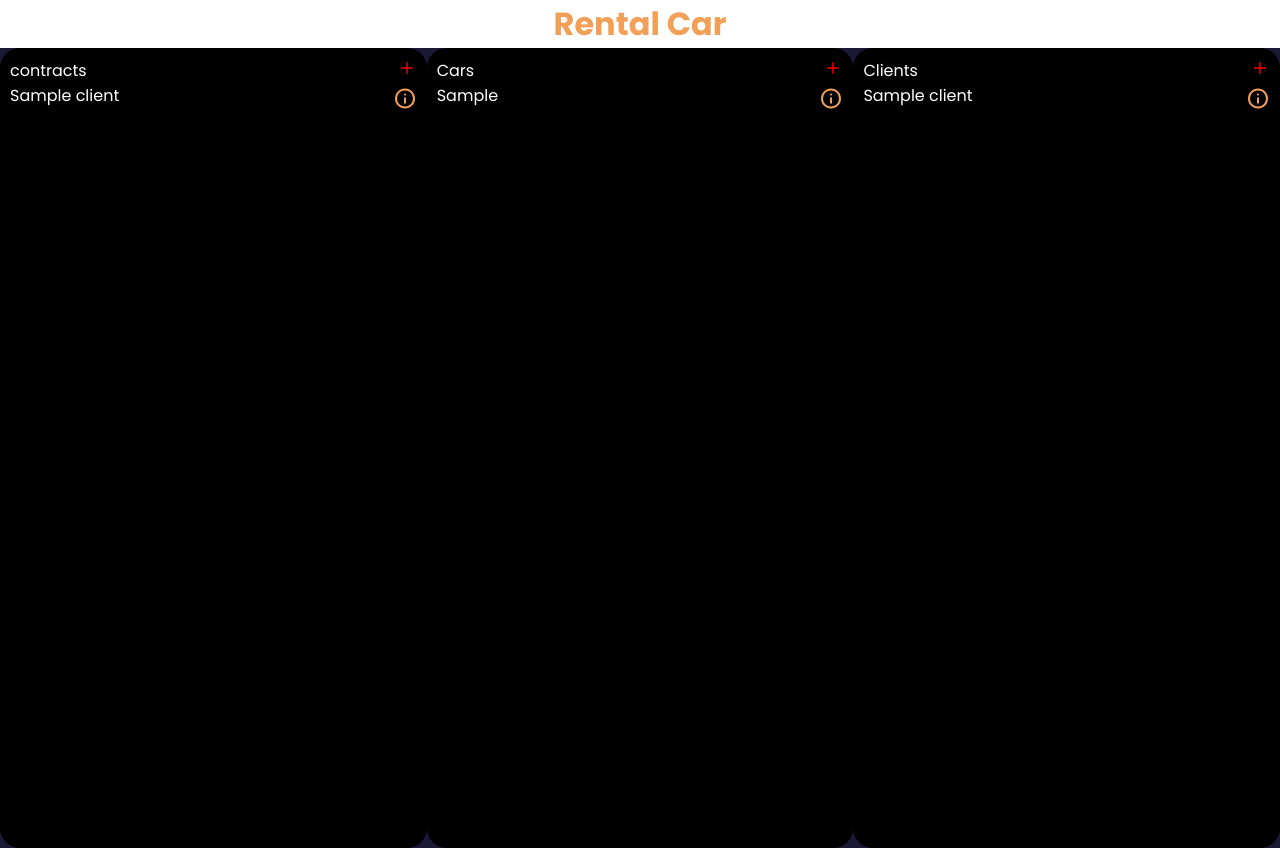
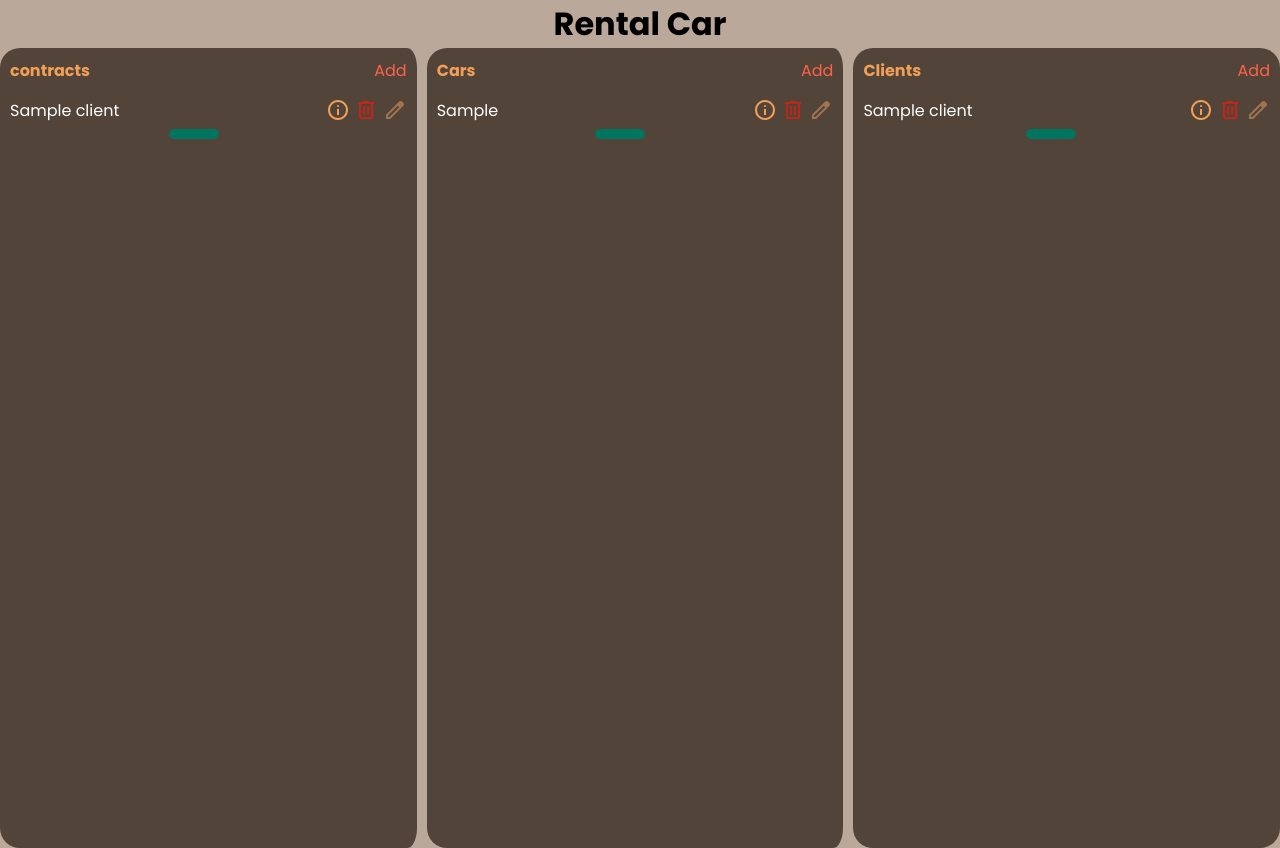
Before and after one commit to hamideddinemouad/Car-Rental-Software, a PHP site: page / in a window 1280 px wide. Run offline with PHP 8.4, Linux system fonts and the light colour scheme; tables that the repository leaves empty or names only in its code hold one stand-in row (values such as "Sample post"); data that the repository does not hold is empty.

Commit message:
some styling

```diff
--- a/database.php
+++ b/database.php
@@ -14,11 +14,29 @@ function rendercontracts($db)
     while ($contract = $query_contracts->fetch_assoc())
     {
         $name = getNameFromId($db, $contract);
-        echo "<div id='$name' class='clientInfo'> <div  class='name-icon'> <span>$name</span> <span><img src='images/info.svg' alt=''></span></div>
-        <div class='to-hide'><span>Duration: {$contract['duration']} days</span></div>
-        <div class='to-hide'><span>Start date: {$contract['Start_date']}</span></div>
-        <div class='to-hide'><span>End date: {$contract['End_date']}</span></div>
-        <div class='to-hide'><span>Car: {$contract['plate_c']}</span></div>
+        echo
+        "<div id='{$name}' class='clientInfo'>
+        <div class='name-icon'>
+            <span class='namespan'>{$name}</span>
+            <div>
+                <span class='infospan'><img src='images/info.svg' alt=''></span>
+                <span class='deletespan'><img src='images/delete.svg' alt=''></span>
+                <span class='editspan'><img src='images/edit.svg' alt=''></span>
+            </div>
+            <div class='to-hide'>
+                <span>Duration: {$contract['duration']} days</span>
+            </div>
+            <div class='to-hide'>
+                <span>Start date: {$contract['Start_date']}</span>
+            </div>
+            <div class='to-hide'>
+                <span>End date: {$contract['End_date']}</span>
+            </div>
+            <div class='to-hide'>
+                <span>Car: {$contract['plate_c']}</span>
+            </div>
+        </div>
+        <div class='theline'></div>
         </div>";
     }
 }
@@ -28,11 +46,27 @@ function rendercars($db)
     while ($car = $query_cars->fetch_assoc())
     {
 
-        echo "<div id='{$car['plate']}' class='clientInfo'> <div  class='name-icon'> <span>{$car['plate']}</span> <span><img src='images/info.svg' alt=''></span></div>
-        <div class='to-hide'><span>Brand: {$car['brand']} </span></div>
-        <div class='to-hide'><span>Model: {$car['model']}</span></div>
-        <div class='to-hide'><span>Purchase date: {$car['purchase_date']}</span></div>
-        </div>";
+    echo
+        "<div id='{$car['plate']}' class='clientInfo'>
+        <div  class='name-icon'>
+            <span class='namespan'>{$car['plate']}</span>
+            <div>
+                <span class='infospan'><img src='images/info.svg' alt=''></span>
+                <span class='deletespan'><img src='images/delete.svg' alt=''></span>
+                <span class='editspan'><img src='images/edit.svg' alt=''></span>
+            </div>
+        </div>
+        <div class='to-hide'>
+            <span>Brand: {$car['brand']}</span>
+        </div>
+        <div class='to-hide'>
+            <span>Model: {$car['model']}</span>
+        </div>
+        <div class='to-hide'>
+            <span>Purchase date: {$car['purchase_date']}</span>
+        </div>
+        <div class='theline'></div>
+    </div>";
     }
 }
 function renderclients($db)
@@ -40,9 +74,24 @@ function renderclients($db)
     $query_clients = $db->query("SELECT * FROM clients");
     while ($client = $query_clients->fetch_assoc())
     {
-    echo "<div id='{$client['name']}' class='clientInfo'> <div  class='name-icon'> <span>{$client['name']}</span> <span><img src='images/info.svg' alt=''></span></div>
-         <div class='to-hide'><span>Adress: {$client['adress']}</span></div>
-         <div class='to-hide'><span>Phone: {$client['phone']}</span></div> </div>";
+    echo
+    "<div id='{$client['name']}_client' class='clientInfo'>
+    <div  class='name-icon'>
+        <span class='namespan'>{$client['name']}</span>
+        <div>
+            <span class='infospan'><img src='images/info.svg' alt=''></span>
+            <span class='deletespan'><img src='images/delete.svg' alt=''></span>
+            <span class='editspan'><img src='images/edit.svg' alt=''></span>
+        </div>
+    </div>
+         <div class='to-hide'>
+            <span>Adress: {$client['adress']}</span>
+        </div>
+         <div class='to-hide'>
+            <span>Phone: {$client['phone']}</span>
+        </div>
+        <div class='theline'></div>
+    </div>";
     }
 }
 function accessdb()
--- /dev/null
+++ b/delete_contract.php
@@ -0,0 +1 @@
+<?php
--- /dev/null
+++ b/index.html
@@ -0,0 +1 @@
+<div class="theline"> _____________ </div>
--- a/index.php
+++ b/index.php
@@ -14,7 +14,6 @@
 </head>
 <body>
     <h1>Rental Car</h1>
-
     <main>
     <form class="car-form" action="forms/form_handler.php" method="post">
         <input type="hidden" value="car-form" name="form-type">
@@ -73,20 +72,19 @@
     </form>
     <div class="contracts">
         <div class="titlecontracts">
-            <p>contracts</p>
-        <div class="pluscontracts"><img src="images/plus.svg" alt=""></div>
+            <p class="titles">contracts</p>
+        <div class="pluscontracts">Add</div>
         </div>
         <?php rendercontracts($db);?>
     </div>
     <div class="cars">
-        <div class="titlecars"><p>Cars</p><div class="pluscars"><img src="images/plus.svg" alt=""></div></div>
+        <div class="titlecars"><p class="titles">Cars</p><div class="pluscars">Add</div></div>
         <?php rendercars($db);?>
     </div>
     <div class="clients">
-        <div class="titleclients"><p>Clients</p><div class="plusclients"><img src="images/plus.svg" alt=""></div></div>
+        <div class="titleclients"><p class="titles">Clients</p><div class="plusclients">Add</div></div>
         <?php renderclients($db);?>
     </div>
     </main>
-
 </body>
 </html>
--- a/script.js
+++ b/script.js
@@ -1,4 +1,4 @@
-let nameIcon = document.querySelectorAll("span img");
+let nameIcon = document.querySelectorAll(".infospan");
 nameIcon.forEach(icon => icon.addEventListener("click", ()=>
 {
     let idContainingDiv = icon.parentElement.parentElement.parentElement.id;
--- a/style.css
+++ b/style.css
@@ -6,8 +6,12 @@
     font-family: "Poppins", serif;
 }
 h1 {
-    color: #F29F58;
+    color: black;
     text-align: center;
+    background-color: #baa89b;
+}
+body{
+    height: 100vh;
 }
 option
 {
@@ -23,26 +27,34 @@ option
 }
 main
 {
-    height: 100vh;
-    width: 100vw;
-    background-color: #1B1833;
+    background-color: #baa89b;
     color: white;
     display: flex;
     justify-content: space-between;
+    height: 100%;
+    overflow: scroll;
     /* align-items: center; */
 }
 .clients, .cars, .contracts
 {
-    background-color: rgb(0, 0, 0);
+    background-color: #534439;
     width: 33.33%;
     min-width: 200px;
     border-radius: 20px;
     padding: 10px;
+    display: flex;
+    flex-direction: column;
+    gap: 15px;
+    /* align-items: center; */
+}
+.contracts, .cars
+{
+    border-right: 10px solid #baa89b;
 }
 .pluscars , .plusclients, .pluscontracts
 {
-    width: 20px;
-    height: 20px;
+    /* width: 20px;
+    height: 20px; */
     color: tomato;
 }
 .pluscars:hover , .plusclients:hover, .pluscontracts:hover, .name-icon span img:hover
@@ -83,11 +95,22 @@ button
 {
     display: flex;
     justify-content: space-between;
+    flex-wrap: wrap;
+}
+.pluscars img, .pluscontracts img, .plusclients img
+{
+    width: 100%;
+    height: 100%;
 }
 img
 {
-    width:100%;
-    height: 100%;
+    /* width:100%;
+    height: 100%; */
+}
+.row
+{
+    display: flex;
+    justify-content: space-between;
 }
 .form-buttons
 {
@@ -95,3 +118,23 @@ img
     justify-content: space-between;
     align-items: space-between;
 }
+.theline
+{
+    background-color: #00755f;
+    height: 10px;
+    width: 50px;
+    border-radius: 7px;
+    position: relative;
+    right: 30%;
+    left: 40%;
+    /* border: #F29F58 10px; */
+}
+.namespan
+{
+    word-break: break-all;
+}
+.titles
+{
+    font-weight: bolder;
+    color: #F29F58;
+}
```
Also changed, not shown: images/delete.svg (added), images/edit.svg (added), images/plus.svg.
